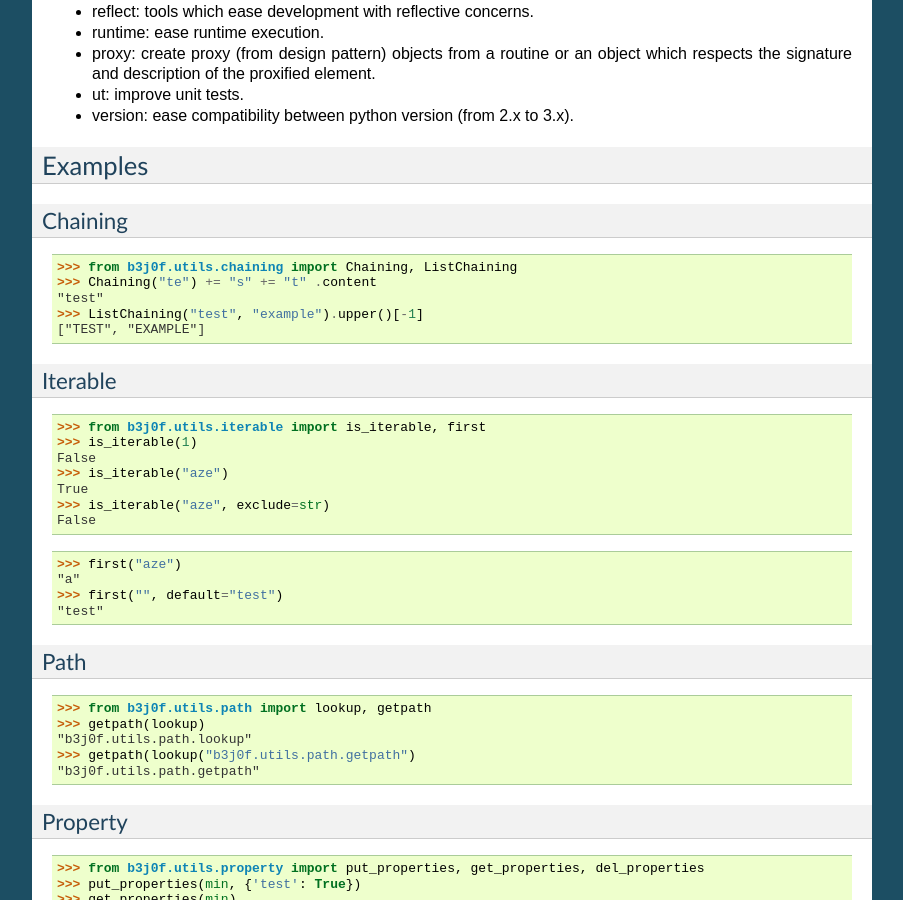
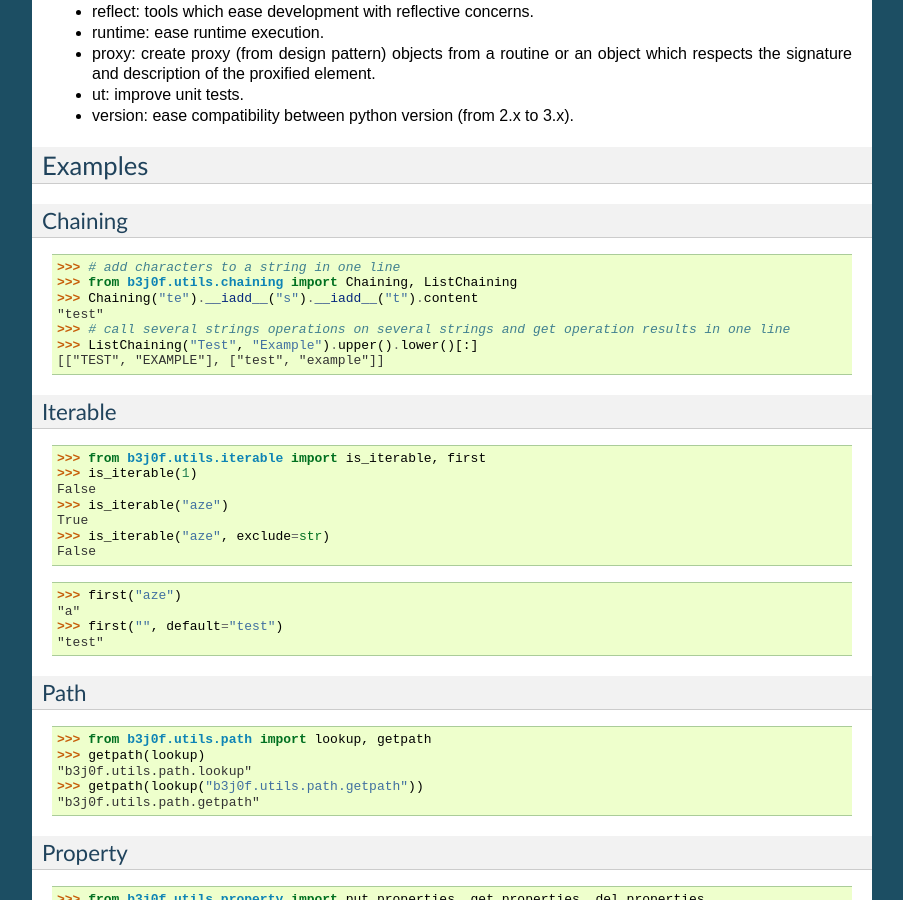
Before and after one commit to b3j0f/utils, a Sphinx documentation site: the page built from docs/index.rst, in a window 1280 px wide and 900 px high, scrolled down 790 px. Shown: the whole window, without its empty margins (198-1101 px from the left). Built offline with Sphinx 7.4.7, drawn with Linux system fonts in a browser that asks for light colours; the version number is read from the project's files by our own code; some of the changed text lies outside the part shown.

Commit message:
:add: proxified_elt function in documentation and update documentation index page

```diff
--- a/docs/index.rst
+++ b/docs/index.rst
@@ -86,11 +86,13 @@ Examples
 Chaining
 ########
 
+>>> # add characters to a string in one line
 >>> from b3j0f.utils.chaining import Chaining, ListChaining
->>> Chaining("te") += "s" += "t" .content
+>>> Chaining("te").__iadd__("s").__iadd__("t").content
 "test"
->>> ListChaining("test", "example").upper()[-1]
-["TEST", "EXAMPLE"]
+>>> # call several strings operations on several strings and get operation results in one line
+>>> ListChaining("Test", "Example").upper().lower()[:]
+[["TEST", "EXAMPLE"], ["test", "example"]]
 
 Iterable
 ########
@@ -114,7 +116,7 @@ Path
 >>> from b3j0f.utils.path import lookup, getpath
 >>> getpath(lookup)
 "b3j0f.utils.path.lookup"
->>> getpath(lookup("b3j0f.utils.path.getpath")
+>>> getpath(lookup("b3j0f.utils.path.getpath"))
 "b3j0f.utils.path.getpath"
 
 Property
@@ -167,6 +169,7 @@ True
 Perspectives
 ------------
 
+- wait feedbacks during 6 months before passing it to a stable version.
 - Cython implementation.
 
 ChangeLog
```
Also changed, not shown: 1 other file.
